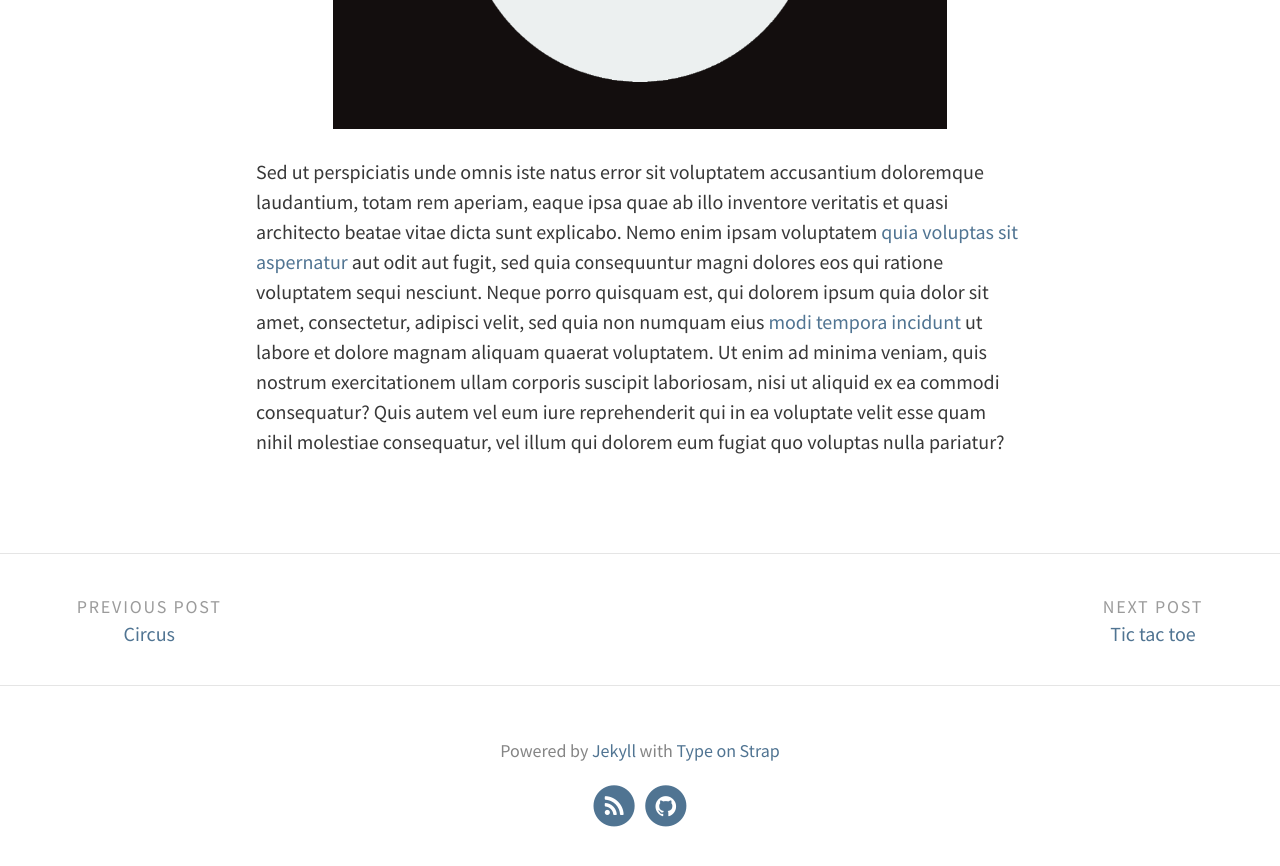
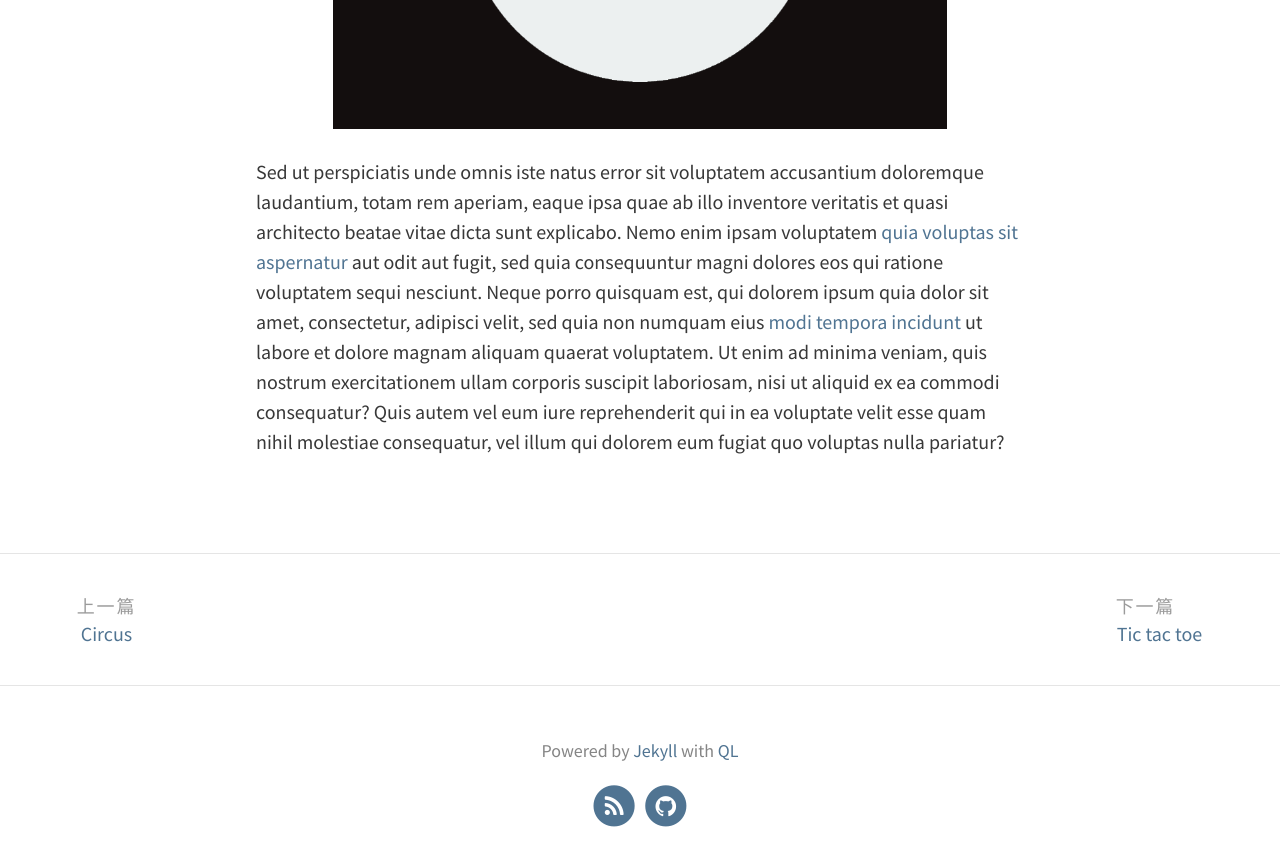
Before and after one commit to true1023/true1023.github.io, a Jekyll site: the page built from _portfolio/hanoi.md, in a window 1280 px wide and 900 px high, scrolled down 584 px. Shown: the top 866 px of the window. Built offline with Jekyll 4.4.1, drawn with Linux system fonts in a browser that asks for light colours.

Commit message:
update config

```diff
--- a/_config.yml
+++ b/_config.yml
@@ -1,24 +1,24 @@
 # SITE CONFIGURATION
-baseurl: "/tsblog"
+baseurl: ""
 url: "https://true1023.github.io/"
-title: Type on Strap # site's title
+title: Qinluo's Blog # site's title
 description: "A website with blog posts and pages" # used by search engines
 
 
 # THEME-SPECIFIC CONFIGURATION
 theme_settings:
   # Meta
-  title: Type on Strap # blog's title
+  title: 秦洛的个人博客 # blog's title
   avatar: assets/img/triangle.svg
   favicon: assets/favicon.ico
-  gravatar: # Email MD5 hash
+  gravatar: 376c34c1d3ea9588b23dabddeb6546c9 # Email MD5 hash
 
   # Header and footer text
   header_text: > #two or three lines to describe your site
      <p>Change header text in <code>_config.yml</code> <br> to update this feature.</p>
-  header_text_feature_image: assets/img/pexels/triangular.jpeg
+  header_text_feature_image: assets/img/pexels/computer2.jpeg
   footer_text: >
-   Powered by <a href="https://jekyllrb.com/">Jekyll</a> with <a href="https://github.com/sylhare/Type-on-Strap">Type on Strap</a>
+   Powered by <a href="https://jekyllrb.com/">Jekyll</a> with <a href="https://github.com/true1023/tsblog">QL</a>
 
   # Icons
   rss: true  # Make sure you created a feed.xml with feed.xml layout
@@ -62,11 +62,11 @@ theme_settings:
   str_follow_on: "Follow on"
   str_rss_follow: "Follow RSS feed"
   str_email: "Email"
-  str_next_post: "Next post"
-  str_previous_post: "Previous post"
-  str_next_page: "Next"
-  str_previous_page: "Prev"
-  str_continue_reading: "Continue reading"
+  str_next_post: "下一篇"
+  str_previous_post: "上一篇"
+  str_next_page: "下一页"
+  str_previous_page: "上一页"
+  str_continue_reading: "继续阅读"
   str_javascript_required_disqus: "Please enable JavaScript to view comments."
 
   # Colours, typography and padding
```
